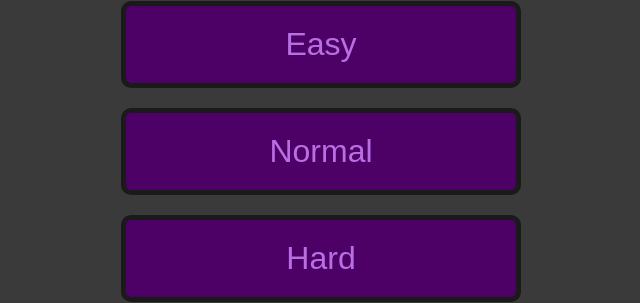
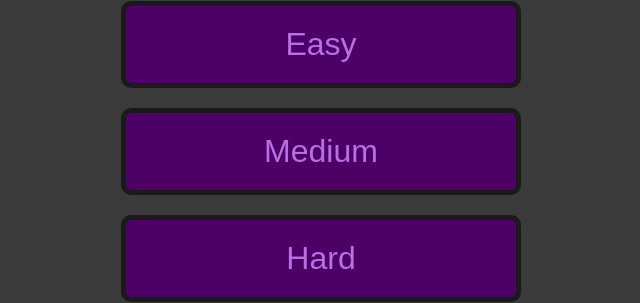
Before and after one commit to kartikgulia/JCKKRR, a React (Create React App) app in the folder frontend/: page /gameSelect in a window 1280 px wide. Shown: the part 288-591 px from the top of the page, without its empty margins (319-959 px from the left). Built offline with nearby package versions, Linux system fonts and the light colour scheme.

Commit message:
changed normal to medium

```diff
--- a/frontend/src/screens/GameSelectScreen.js
+++ b/frontend/src/screens/GameSelectScreen.js
@@ -1,6 +1,6 @@
 import React from "react";
 import { Link } from "react-router-dom";
-import "../styles/GameSelectScreen.css"
+import "../styles/GameSelectScreen.css";
 
 const GameSelectScreen = () => {
   return (
@@ -11,8 +11,8 @@ const GameSelectScreen = () => {
         <button className="button-style">Easy</button>
       </Link>
 
-      <Link to="/playGame/Normal" className="button-link">
-        <button className="button-style">Normal</button>
+      <Link to="/playGame/Medium" className="button-link">
+        <button className="button-style">Medium</button>
       </Link>
 
       <Link to="/playGame/Hard" className="button-link">
```
